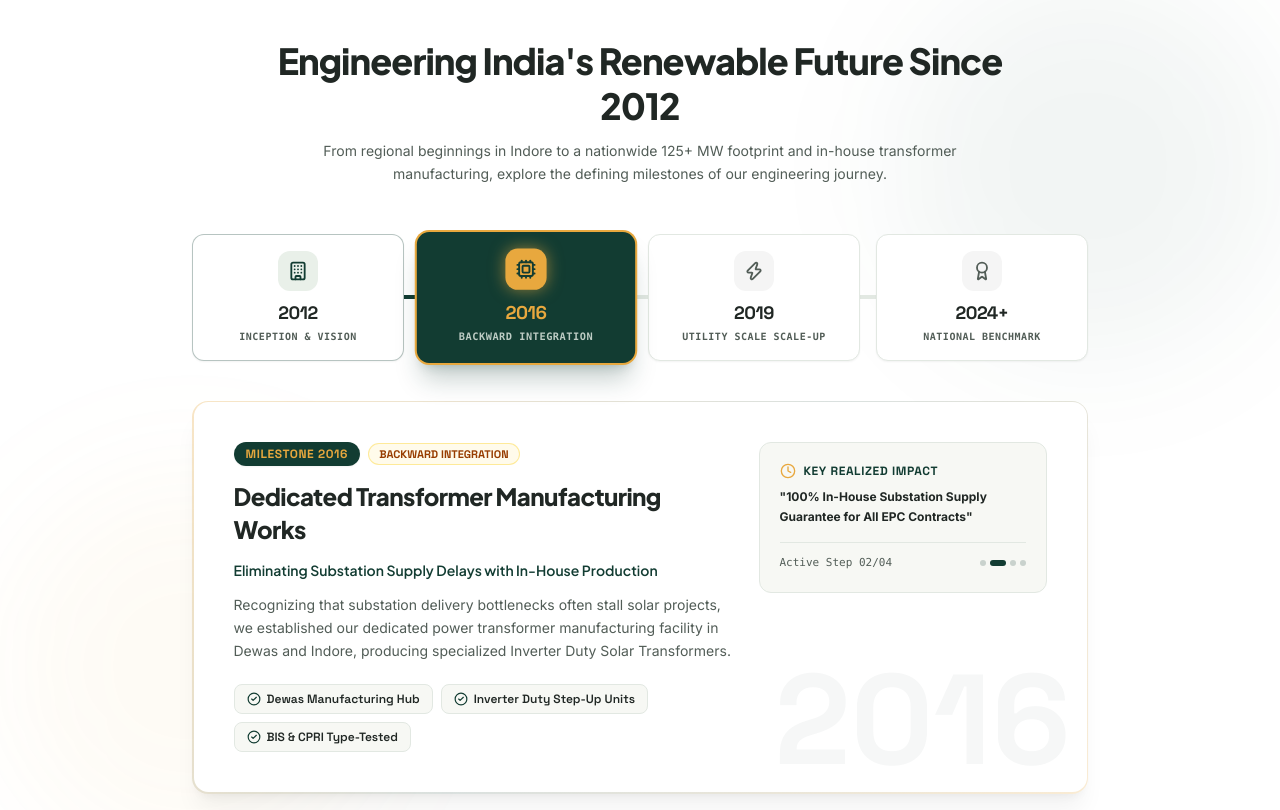
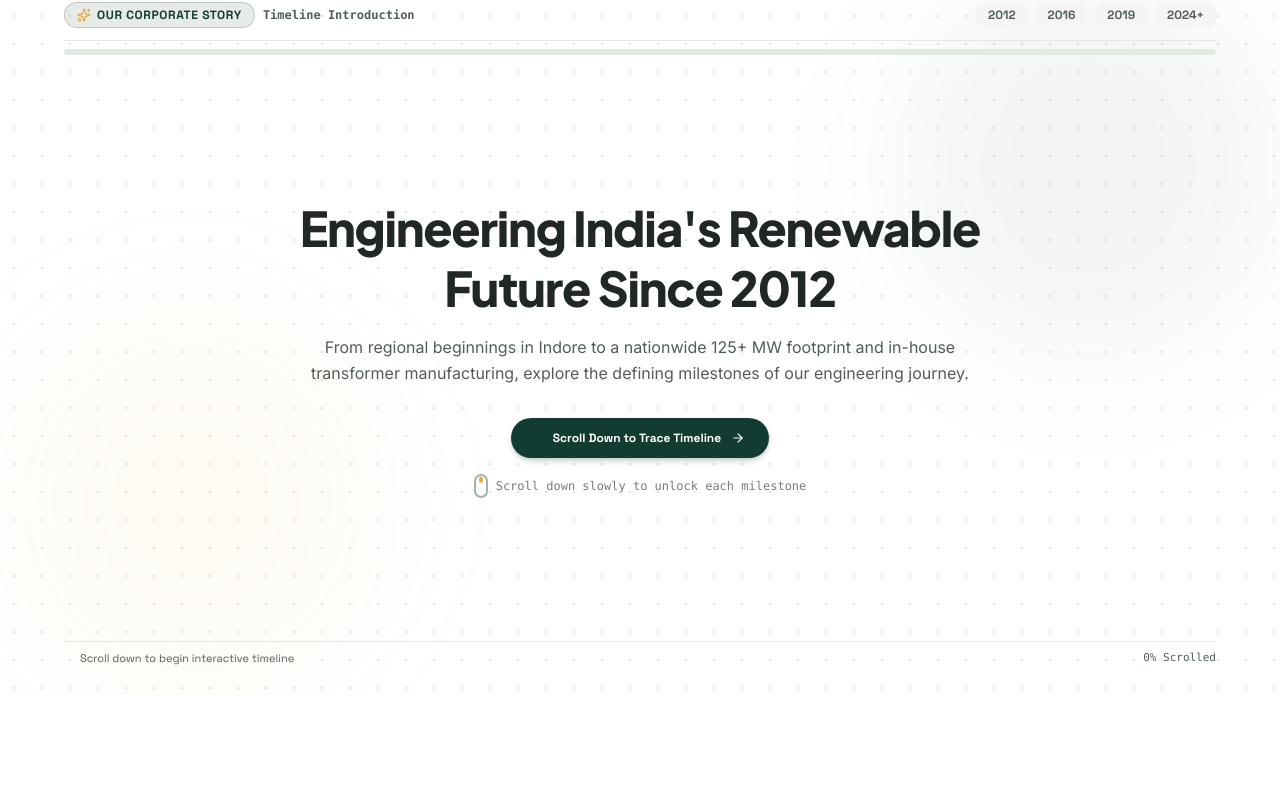
Before and after one commit to abhaybathri/proton-power-infra, a React (Vite) app: page /about in a window 1280 px wide. Shown: the part 570-1380 px from the top of the page. Built offline with nearby package versions, Linux system fonts and the light colour scheme.

Commit message:
feat(about): implement sticky scrollytelling progressive reveal timeline for corporate story

```diff
--- a/src/pages/About.jsx
+++ b/src/pages/About.jsx
@@ -7,6 +7,7 @@ import {
   Award,
   CheckCircle2,
   ArrowRight,
+  ArrowLeft,
   Zap,
   Building,
   Cpu,
@@ -34,11 +35,11 @@ import project2Img from "../assets/company/project-2.jpg";
 
 export default function About() {
   // -------------------------------------------------------------
-  // Section 2: Interactive Milestone Journey State & Auto-Cycle
+  // Section 2: Sticky Scrollytelling Timeline State & Logic
   // -------------------------------------------------------------
-  const [activeMilestone, setActiveMilestone] = useState(0);
-  const [isMilestoneHovered, setIsMilestoneHovered] = useState(false);
-  const milestoneTimerRef = useRef(null);
+  const storyContainerRef = useRef(null);
+  const [scrollProgress, setScrollProgress] = useState(0); // 0.0 to 1.0
+  const [activeStage, setActiveStage] = useState(0); // 0: Minimal Intro, 1: 2012, 2: 2016, 3: 2019, 4: 2024+
 
   // Milestone Card Mouse Tracking for Dynamic Cursor Glow
   const [milestoneMousePos, setMilestoneMousePos] = useState({ x: 0, y: 0 });
@@ -119,20 +120,65 @@ export default function About() {
     },
   ];
 
-  // Auto-Cycle Milestones every 3.5 seconds when not hovered
+  // Scroll Progress Calculator for Scrollytelling Section
   useEffect(() => {
-    if (isMilestoneHovered) return;
+    const handleScroll = () => {
+      if (!storyContainerRef.current) return;
+      const rect = storyContainerRef.current.getBoundingClientRect();
+      const windowHeight = window.innerHeight;
+      const topOffset = 80; // height of fixed navbar
 
-    milestoneTimerRef.current = setInterval(() => {
-      setActiveMilestone((prev) => (prev + 1) % milestones.length);
-    }, 3500);
+      const totalDist = storyContainerRef.current.offsetHeight - windowHeight;
+      if (totalDist <= 0) return;
 
-    return () => {
-      if (milestoneTimerRef.current) clearInterval(milestoneTimerRef.current);
+      const scrolled = topOffset - rect.top;
+      const rawProgress = scrolled / totalDist;
+      const progress = Math.min(Math.max(rawProgress, 0), 1);
+      setScrollProgress(progress);
+
+      // Progressive Reveal:
+      // Stage 0: Initial Minimal Intro (0.00 to 0.12)
+      // Stage 1: 2012 Milestone (0.12 to 0.35)
+      // Stage 2: 2016 Milestone (0.35 to 0.58)
+      // Stage 3: 2019 Milestone (0.58 to 0.80)
+      // Stage 4: 2024+ Milestone (0.80 to 1.00)
+      if (progress < 0.12) {
+        setActiveStage(0);
+      } else if (progress < 0.35) {
+        setActiveStage(1);
+      } else if (progress < 0.58) {
+        setActiveStage(2);
+      } else if (progress < 0.80) {
+        setActiveStage(3);
+      } else {
+        setActiveStage(4);
+      }
     };
-  }, [isMilestoneHovered, milestones.length]);
 
-  const currentMilestone = milestones[activeMilestone];
+    window.addEventListener("scroll", handleScroll, { passive: true });
+    handleScroll();
+    return () => window.removeEventListener("scroll", handleScroll);
+  }, []);
+
+  // Smooth scroll to designated stage threshold
+  const scrollToStage = (stageIdx) => {
+    if (!storyContainerRef.current) return;
+    const rect = storyContainerRef.current.getBoundingClientRect();
+    const scrollTop = window.pageYOffset || document.documentElement.scrollTop;
+    const sectionTop = rect.top + scrollTop - 80;
+    const totalDist = storyContainerRef.current.offsetHeight - window.innerHeight;
+
+    // Target progress for each stage:
+    const stageTargets = [0.04, 0.22, 0.46, 0.69, 0.90];
+    const targetY = sectionTop + totalDist * stageTargets[stageIdx];
+
+    window.scrollTo({
+      top: targetY,
+      behavior: "smooth",
+    });
+  };
+
+  const currentMilestone = activeStage > 0 ? milestones[activeStage - 1] : milestones[0];
 
   // -------------------------------------------------------------
   // Section 4: Projects Showcase State & Auto-Cycle
@@ -267,13 +313,14 @@ export default function About() {
                 <div className="pt-0.5 flex items-center justify-center w-full">
                   <div className="relative group">
                     <div className="absolute -inset-1 bg-gradient-to-r from-[#E8A83E] via-amber-300 to-[#E8A83E] rounded-2xl blur-md opacity-30 group-hover:opacity-75 transition duration-500 group-hover:scale-105"></div>
-                    <a
-                      href="#corporate-story"
+                    <button
+                      type="button"
+                      onClick={() => scrollToStage(0)}
                       className="relative inline-flex items-center justify-center gap-3 px-8 py-3.5 rounded-xl text-sm font-bold bg-[#E8A83E] hover:bg-[#D4952D] text-[#202724] shadow-lg shadow-black/25 transition-all duration-300 font-tech tracking-wide cursor-pointer"
                     >
                       <span>Discover Our Corporate Journey</span>
                       <ArrowRight className="w-4 h-4 group-hover:translate-x-1.5 transition-transform duration-200" />
-                    </a>
+                    </button>
                   </div>
                 </div>
 
@@ -350,119 +397,138 @@ export default function About() {
       </section>
 
       {/* =========================================================
-          2. SECTION TWO: OUR CORPORATE STORY (Interactive Timeline,
-             No Static Image, Motion & Dynamic Cursor Glows)
+          2. SECTION TWO: OUR CORPORATE STORY (Sticky Scrollytelling,
+             Full Width, Initial Minimum Content, Progressive Reveal)
          ========================================================= */}
       <section
         id="corporate-story"
-        className="py-12 md:py-16 bg-white border-b border-[#E2E8E2] relative overflow-hidden scroll-mt-20"
-        onMouseEnter={() => setIsMilestoneHovered(true)}
-        onMouseLeave={() => setIsMilestoneHovered(false)}
+        ref={storyContainerRef}
+        className="relative w-full bg-white border-b border-[#E2E8E2] h-[340vh] sm:h-[360vh]"
       >
+        {/* Sticky Viewport Stage: Pinned under fixed navbar (top-20) */}
+        <div className="sticky top-20 w-full h-[calc(100vh-5rem)] flex flex-col justify-between overflow-hidden bg-white/95 backdrop-blur-md z-20 px-4 sm:px-6 lg:px-8 py-5 sm:py-7">
           {/* Subtle background ambient radial lighting */}
           <div className="absolute top-0 right-0 w-96 h-96 bg-[#123C32]/5 rounded-full blur-3xl pointer-events-none"></div>
           <div className="absolute bottom-0 left-0 w-96 h-96 bg-[#E8A83E]/5 rounded-full blur-3xl pointer-events-none"></div>
+          <div className="absolute inset-0 opacity-15 pointer-events-none bg-[radial-gradient(#123C32_1px,transparent_1px)] [background-size:28px_28px]"></div>
 
-        <div className="max-w-7xl mx-auto px-4 sm:px-6 lg:px-8 relative z-10">
-          {/* Centered Section Heading */}
-          <ScrollReveal delay={0} className="text-center max-w-3xl mx-auto mb-10 sm:mb-12">
-            <h2 className="text-2xl sm:text-3xl lg:text-4xl font-black text-[#202724] tracking-tight font-heading leading-tight mb-3">
-              Engineering India's Renewable Future Since 2012
-            </h2>
-            <p className="text-xs sm:text-sm text-[#525D57] leading-relaxed max-w-2xl mx-auto font-normal">
-              From regional beginnings in Indore to a nationwide 125+ MW footprint and in-house transformer manufacturing, explore the defining milestones of our engineering journey.
-            </p>
-          </ScrollReveal>
+          {/* =========================================================
+              Top Bar: Minimal Header & Dynamic Progress Indicator
+             ========================================================= */}
+          <div className="max-w-6xl mx-auto w-full relative z-10">
+            <div className="flex flex-col sm:flex-row items-center justify-between gap-3 pb-3 border-b border-[#E2E8E2]">
+              {/* Left Brand Badge */}
+              <div className="flex items-center gap-2">
+                <span className="inline-flex items-center gap-1.5 px-3 py-1 rounded-full bg-[#123C32]/10 border border-[#123C32]/20 text-[#123C32] text-xs font-bold font-tech uppercase tracking-wider">
+                  <Sparkles className="w-3.5 h-3.5 text-[#E8A83E]" />
+                  <span>Our Corporate Story</span>
+                </span>
+                <span className="text-xs font-mono font-bold text-[#525D57]">
+                  {activeStage === 0 ? "Timeline Introduction" : `Stage 0${activeStage} of 04`}
+                </span>
+              </div>
 
-          {/* Interactive Milestone Progress Track (Connected Stepper) */}
-          <div className="relative mb-8 sm:mb-10 max-w-4xl mx-auto">
-            {/* Connecting Track Line */}
-            <div className="absolute top-1/2 left-0 right-0 h-1 bg-[#E2E8E2] -translate-y-1/2 z-0 hidden sm:block"></div>
-            {/* Active Highlight Track */}
-            <div
-              className="absolute top-1/2 left-0 h-1 bg-[#123C32] -translate-y-1/2 z-0 transition-all duration-700 ease-out hidden sm:block"
-              style={{
-                width: `${(activeMilestone / (milestones.length - 1)) * 100}%`,
-              }}
-            ></div>
-
-            {/* Milestone Step Buttons */}
-            <div className="grid grid-cols-2 sm:grid-cols-4 gap-3 sm:gap-4 relative z-10">
+              {/* Right Stage Selector Buttons */}
+              <div className="flex items-center gap-1.5 sm:gap-2">
                 {milestones.map((m, idx) => {
-                const isActive = activeMilestone === idx;
-                const isPast = activeMilestone > idx;
-                const IconComponent = m.icon;
+                  const stageNum = idx + 1;
+                  const isCurrent = activeStage === stageNum;
+                  const isPassed = activeStage > stageNum;
 
                   return (
                     <button
                       key={m.year}
                       type="button"
-                    onClick={() => setActiveMilestone(idx)}
-                    className={`flex flex-col items-center text-center p-3 sm:p-4 rounded-xl transition-all duration-500 cursor-pointer group focus:outline-none ${
-                      isActive
-                        ? "bg-[#123C32] text-white shadow-xl shadow-[#123C32]/25 scale-[1.03] ring-2 ring-[#E8A83E]"
-                        : isPast
-                        ? "bg-white text-[#202724] border border-[#123C32]/30 hover:border-[#123C32] hover:bg-neutral-50 shadow-xs"
-                        : "bg-white text-[#525D57] border border-[#E2E8E2] hover:border-[#E8A83E]/50 hover:bg-neutral-50 shadow-xs"
+                      onClick={() => scrollToStage(stageNum)}
+                      className={`px-2.5 sm:px-3 py-1 rounded-lg text-xs font-tech font-bold transition-all duration-300 cursor-pointer ${
+                        isCurrent
+                          ? "bg-[#123C32] text-[#E8A83E] shadow-sm ring-1 ring-[#E8A83E]"
+                          : isPassed
+                          ? "bg-[#E9F0E9] text-[#123C32] hover:bg-[#123C32]/10"
+                          : "bg-neutral-100 text-[#525D57] hover:bg-neutral-200"
                       }`}
+                      aria-label={`Jump to Milestone ${m.year}`}
                     >
-                    {/* Node Dot / Icon Capsule */}
-                    <div
-                      className={`w-9 h-9 sm:w-10 sm:h-10 rounded-xl flex items-center justify-center mb-2 transition-transform duration-500 group-hover:scale-110 ${
-                        isActive
-                          ? "bg-[#E8A83E] text-[#123C32] shadow-[0_0_15px_rgba(232,168,62,0.6)]"
-                          : isPast
-                          ? "bg-[#E9F0E9] text-[#123C32]"
-                          : "bg-neutral-100 text-[#525D57] group-hover:text-[#123C32] group-hover:bg-[#E9F0E9]"
-                      }`}
-                    >
-                      <IconComponent className="w-4 h-4 sm:w-5 sm:h-5 stroke-[2.2]" />
-                    </div>
-
-                    {/* Year Tag */}
-                    <span
-                      className={`text-base sm:text-lg font-black font-tech tracking-tight transition-colors ${
-                        isActive ? "text-[#E8A83E]" : "text-[#202724] group-hover:text-[#123C32]"
-                      }`}
-                    >
-                      {m.year}
-                    </span>
-
-                    {/* Short Badge */}
-                    <span
-                      className={`text-[10px] font-mono font-bold uppercase tracking-wider mt-0.5 line-clamp-1 ${
-                        isActive ? "text-[#E9F0E9]/80" : "text-[#525D57]"
-                      }`}
-                    >
-                      {m.badge}
-                    </span>
+                      <span>{m.year}</span>
                     </button>
                   );
                 })}
               </div>
             </div>
 
-          {/* Active Milestone Card with Dynamic Cursor Movement Glow */}
-          <div className="max-w-4xl mx-auto">
+            {/* Glowing Scroll Progress Bar */}
+            <div className="w-full bg-[#E2E8E2] h-1.5 rounded-full overflow-hidden mt-2 relative">
+              <div
+                className="h-full bg-gradient-to-r from-[#123C32] via-[#E8A83E] to-[#123C32] transition-all duration-300 ease-out"
+                style={{ width: `${Math.round(scrollProgress * 100)}%` }}
+              ></div>
+            </div>
+          </div>
+
+          {/* =========================================================
+              Center Viewport Content:
+              - Stage 0: Less / Minimum Content (Clean Minimalist Intro)
+              - Stage 1-4: Progressively Revealed Milestone Cards
+             ========================================================= */}
+          <div className="max-w-5xl mx-auto w-full flex-1 flex flex-col justify-center relative z-10 py-3">
+            {/* -------------------------------------------------------
+                STAGE 0: Initial Minimal View (Less / Minimum Content)
+               ------------------------------------------------------- */}
+            {activeStage === 0 && (
+              <div className="flex flex-col items-center justify-center text-center max-w-3xl mx-auto px-4 animate-fade-in transition-all duration-700 ease-out">
+                <h2 className="text-3xl sm:text-4xl lg:text-5xl font-black text-[#202724] tracking-tight font-heading leading-tight mb-4">
+                  Engineering India's Renewable Future Since 2012
+                </h2>
+
+                <p className="text-xs sm:text-sm md:text-base text-[#525D57] leading-relaxed max-w-2xl mx-auto font-normal mb-8">
+                  From regional beginnings in Indore to a nationwide 125+ MW footprint and in-house transformer manufacturing, explore the defining milestones of our engineering journey.
+                </p>
+
+                {/* Minimalist Scroll Cue Pill */}
+                <div className="flex flex-col items-center gap-3">
+                  <button
+                    type="button"
+                    onClick={() => scrollToStage(1)}
+                    className="inline-flex items-center gap-2.5 px-6 py-3 rounded-full bg-[#123C32] text-white hover:bg-[#1a4f43] transition-all duration-300 shadow-md shadow-[#123C32]/20 text-xs font-bold font-tech cursor-pointer group"
+                  >
+                    <span className="w-2 h-2 rounded-full bg-[#E8A83E] animate-ping"></span>
+                    <span>Scroll Down to Trace Timeline</span>
+                    <ArrowRight className="w-3.5 h-3.5 group-hover:translate-x-1 transition-transform" />
+                  </button>
+
+                  <div className="flex items-center gap-2 text-xs font-mono text-[#525D57]/80 pt-1">
+                    <div className="w-3.5 h-6 rounded-full border-2 border-[#123C32]/40 flex items-start justify-center p-0.5">
+                      <div className="w-1 h-1.5 rounded-full bg-[#E8A83E] animate-bounce"></div>
+                    </div>
+                    <span>Scroll down slowly to unlock each milestone</span>
+                  </div>
+                </div>
+              </div>
+            )}
+
+            {/* -------------------------------------------------------
+                STAGE 1 – 4: Progressively Revealed Milestone Cards
+               ------------------------------------------------------- */}
+            {activeStage > 0 && (
               <div
                 onMouseMove={handleMilestoneMouseMove}
                 onMouseEnter={() => setIsMilestoneCardHovered(true)}
                 onMouseLeave={() => setIsMilestoneCardHovered(false)}
-              className="relative rounded-2xl p-[1.5px] transition-all duration-500 ease-out select-none shadow-xl shadow-black/5"
+                className="relative rounded-2xl p-[1.5px] transition-all duration-700 ease-out select-none shadow-xl shadow-black/5 animate-fade-in"
               >
                 {/* Dynamic Cursor-Responsive Border Glow */}
                 <div
                   className="pointer-events-none absolute inset-0 rounded-2xl transition-opacity duration-500"
                   style={{
-                  opacity: isMilestoneCardHovered ? 1 : 0.45,
+                    opacity: isMilestoneCardHovered ? 1 : 0.5,
                     background: isMilestoneCardHovered
                       ? `radial-gradient(350px circle at ${milestoneMousePos.x}px ${milestoneMousePos.y}px, rgba(232, 168, 62, 0.95), rgba(232, 168, 62, 0.35) 45%, rgba(18, 60, 50, 0.2) 75%, transparent 100%)`
-                    : `linear-gradient(135deg, rgba(232, 168, 62, 0.65), rgba(18, 60, 50, 0.35), rgba(232, 168, 62, 0.5))`,
+                      : `linear-gradient(135deg, rgba(232, 168, 62, 0.7), rgba(18, 60, 50, 0.35), rgba(232, 168, 62, 0.5))`,
                   }}
                 />
 
                 {/* Card Inner Surface */}
-              <div className="relative rounded-[14.5px] bg-white p-6 sm:p-8 lg:p-10 overflow-hidden">
+                <div className="relative rounded-[14.5px] bg-white p-5 sm:p-7 lg:p-9 overflow-hidden">
                   {/* Soft Interior Ambient Glow following cursor */}
                   <div
                     className="pointer-events-none absolute -inset-px rounded-[14.5px] opacity-0 hover:opacity-100 transition-opacity duration-300 z-0"
@@ -479,7 +545,7 @@ export default function About() {
 
                   <div className="relative z-10 flex flex-col md:flex-row md:items-start justify-between gap-6">
                     {/* Left Column: Heading, Subtitle & Narrative */}
-                  <div className="flex-1 space-y-3.5">
+                    <div className="flex-1 space-y-3">
                       <div className="flex flex-wrap items-center gap-2">
                         <span className="px-3 py-1 rounded-full bg-[#123C32] text-[#E8A83E] text-xs font-bold font-tech uppercase tracking-wider shadow-xs">
                           Milestone {currentMilestone.year}
@@ -529,14 +595,33 @@ export default function About() {
                         </p>
                       </div>
 
+                      {/* Manual Previous / Next Buttons */}
                       <div className="mt-4 pt-3 border-t border-[#E2E8E2] flex items-center justify-between text-[11px] font-mono text-[#525D57]">
-                      <span>Active Step 0{activeMilestone + 1}/04</span>
+                        <div className="flex items-center gap-1">
+                          <button
+                            type="button"
+                            onClick={() => scrollToStage(Math.max(activeStage - 1, 0))}
+                            className="p-1 rounded bg-white border border-[#E2E8E2] hover:bg-[#123C32] hover:text-white transition-colors cursor-pointer"
+                            aria-label="Previous Milestone"
+                          >
+                            <ChevronLeft className="w-3.5 h-3.5" />
+                          </button>
+                          <button
+                            type="button"
+                            onClick={() => scrollToStage(Math.min(activeStage + 1, 4))}
+                            className="p-1 rounded bg-white border border-[#E2E8E2] hover:bg-[#123C32] hover:text-white transition-colors cursor-pointer"
+                            aria-label="Next Milestone"
+                          >
+                            <ChevronRight className="w-3.5 h-3.5" />
+                          </button>
+                        </div>
+
                         <div className="flex items-center gap-1">
                           {milestones.map((_, i) => (
                             <span
                               key={i}
                               className={`w-1.5 h-1.5 rounded-full transition-all duration-300 ${
-                              activeMilestone === i ? "w-4 bg-[#123C32]" : "bg-[#123C32]/20"
+                                activeStage - 1 === i ? "w-4 bg-[#123C32]" : "bg-[#123C32]/20"
                               }`}
                             />
                           ))}
@@ -545,6 +630,27 @@ export default function About() {
                     </div>
                   </div>
                 </div>
+              </div>
+            )}
+          </div>
+
+          {/* =========================================================
+              Bottom Status Footer Bar: Scroll Helper Hint
+             ========================================================= */}
+          <div className="max-w-6xl mx-auto w-full relative z-10 pt-2 border-t border-[#E2E8E2] flex items-center justify-between text-[11px] font-tech text-[#525D57]">
+            <div className="flex items-center gap-2">
+              <span className="w-2 h-2 rounded-full bg-[#E8A83E] animate-ping"></span>
+              <span>
+                {activeStage === 0
+                  ? "Scroll down to begin interactive timeline"
+                  : activeStage === 4
+                  ? "Milestone sequence complete • Keep scrolling down for Core Pillars"
+                  : `Currently inspecting Milestone ${currentMilestone.year} • Scroll down for next milestone`}
+              </span>
+            </div>
+
+            <div className="hidden sm:flex items-center gap-2 font-mono">
+              <span>{Math.round(scrollProgress * 100)}% Scrolled</span>
             </div>
           </div>
         </div>
```
Lines whose indentation alone changed are shown as unchanged.
